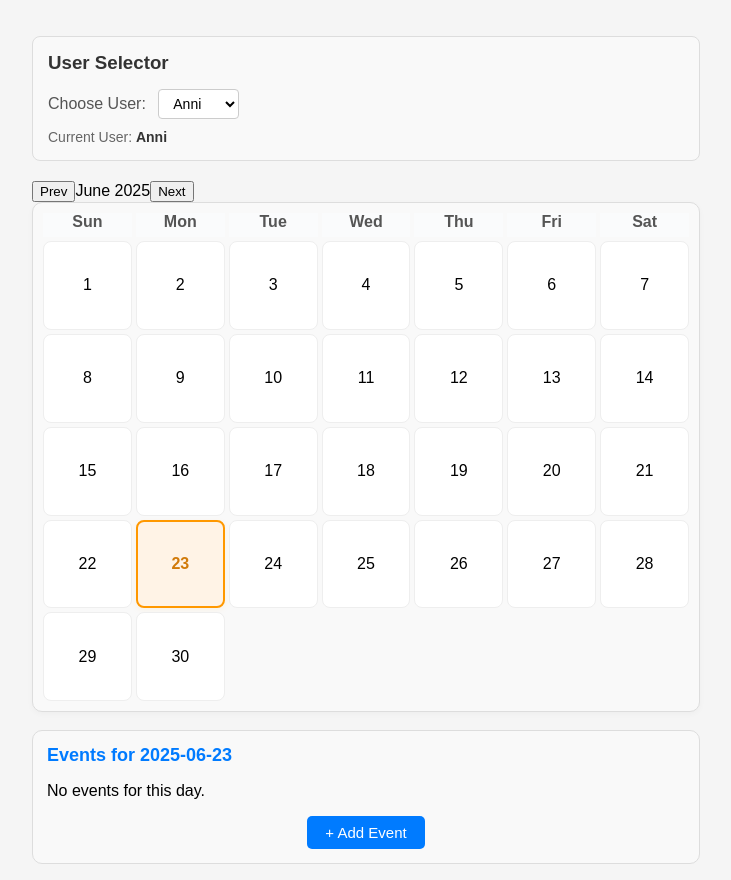
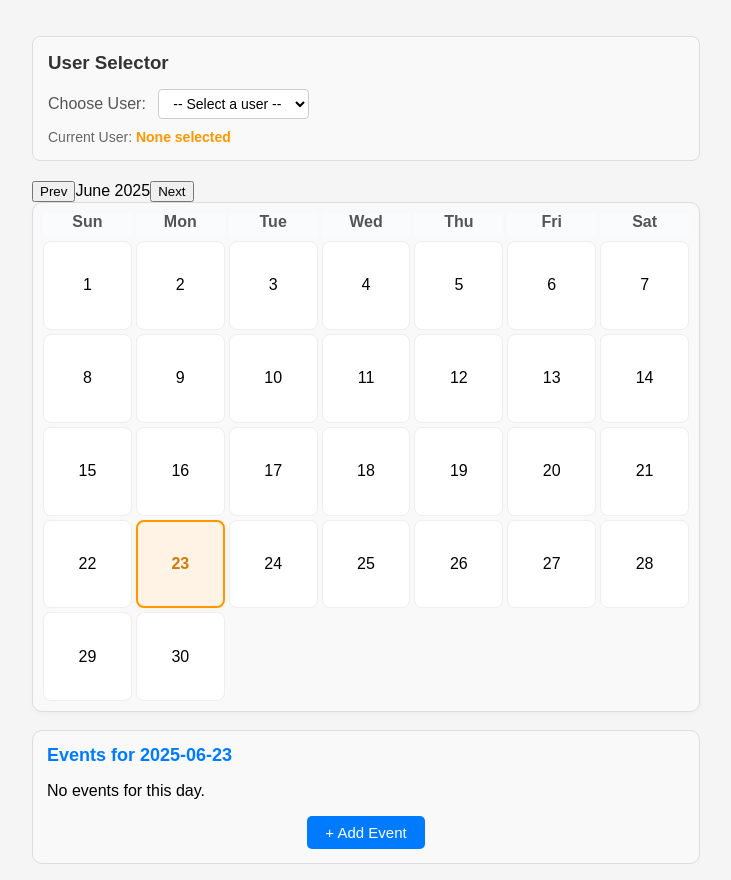
Before and after one commit to AnniMetsaniitty/shared-calendar-app, a React (Vite) app: page / in a window 1280 px wide. Shown: the whole page, without its empty margins (274-1005 px from the left). Built offline with nearby package versions, Linux system fonts and the light colour scheme.

Commit message:
feat: improve user selection flow with placeholder

```diff
--- a/src/components/EventForm.jsx
+++ b/src/components/EventForm.jsx
@@ -21,6 +21,15 @@ function EventForm({ onClose, date, event }) {
       setTime("");
     }
   }, [event]);
+
+    if (!currentUser) {
+    return (
+      <div className="event-form-panel">
+        <p style={{ color: "#d32f2f" }}>Please select a user before adding events.</p>
+        <button onClick={onClose} className="add-event-btn">Close</button>
+      </div>
+    );
+  }
 
   function handleSubmit(e) {
     e.preventDefault();
--- a/src/components/UserSelector.jsx
+++ b/src/components/UserSelector.jsx
@@ -4,29 +4,34 @@ function UserSelector() {
   const { currentUser, setCurrentUser } = useCalendarContext();
 
   // List of fake users for demonstration purposes
-  const users = ["Anni","Viktor", "Leona"];
+  const users = ["Anni", "Viktor", "Leona"];
 
   return (
     <div className="user-selector">
       <h3>User Selector</h3>
-       <label className="user-select-label">
+      <label className="user-select-label">
         Choose User:{" "}
         <select
           className="user-select"
-          value={currentUser || users[0]}
+          value={currentUser}
           onChange={e => setCurrentUser(e.target.value)}
         >
+          <option value="" disabled>
+            -- Select a user --
+          </option>
           {users.map(user => (
             <option key={user} value={user}>{user}</option>
           ))}
         </select>
       </label>
-      <p>Current User: <strong>{currentUser}</strong></p>
+      <p>
+        Current User:{" "}
+        <strong>
+          {currentUser ? currentUser : <span style={{ color: "#ff9800" }}>None selected</span>}
+        </strong>
+      </p>
     </div>
   );
 }
 
-//Consider moving users to context or props if they need to
-// be shared across components or fetched from an API later!
-
 export default UserSelector;
--- a/src/context/CalendarContext.jsx
+++ b/src/context/CalendarContext.jsx
@@ -13,7 +13,7 @@ export function useCalendarContext() {
 export function CalendarProvider({ children }) {
   // Shared state
   const [events, setEvents] = useState([]);
-  const [currentUser, setCurrentUser] = useState("Anni"); // default user
+  const [currentUser, setCurrentUser] = useState(""); // default user
 
   // For calendar logic:
   const [currentMonth, setCurrentMonth] = useState(new Date());
@@ -21,18 +21,16 @@ export function CalendarProvider({ children }) {
   const [selectedDay, setSelectedDay] = useState(todayString); // default: today
 
   // Load data from localStorage when app starts
-  useEffect(() => {
-    const savedEvents = localStorage.getItem("events");
-    if (savedEvents) setEvents(JSON.parse(savedEvents));
+useEffect(() => {
+  const savedEvents = localStorage.getItem("events");
+  if (savedEvents) setEvents(JSON.parse(savedEvents));
 
-    const savedUser = localStorage.getItem("currentUser");
-    if (savedUser) setCurrentUser(savedUser);
-  }, []);
+    setCurrentUser(""); // forces placeholder on every load
+}, []);
 
   // Save data to localStorage when events or user changes
   useEffect(() => {
     localStorage.setItem("events", JSON.stringify(events));
-    localStorage.setItem("currentUser", currentUser);
   }, [events, currentUser]);
 
 
```
